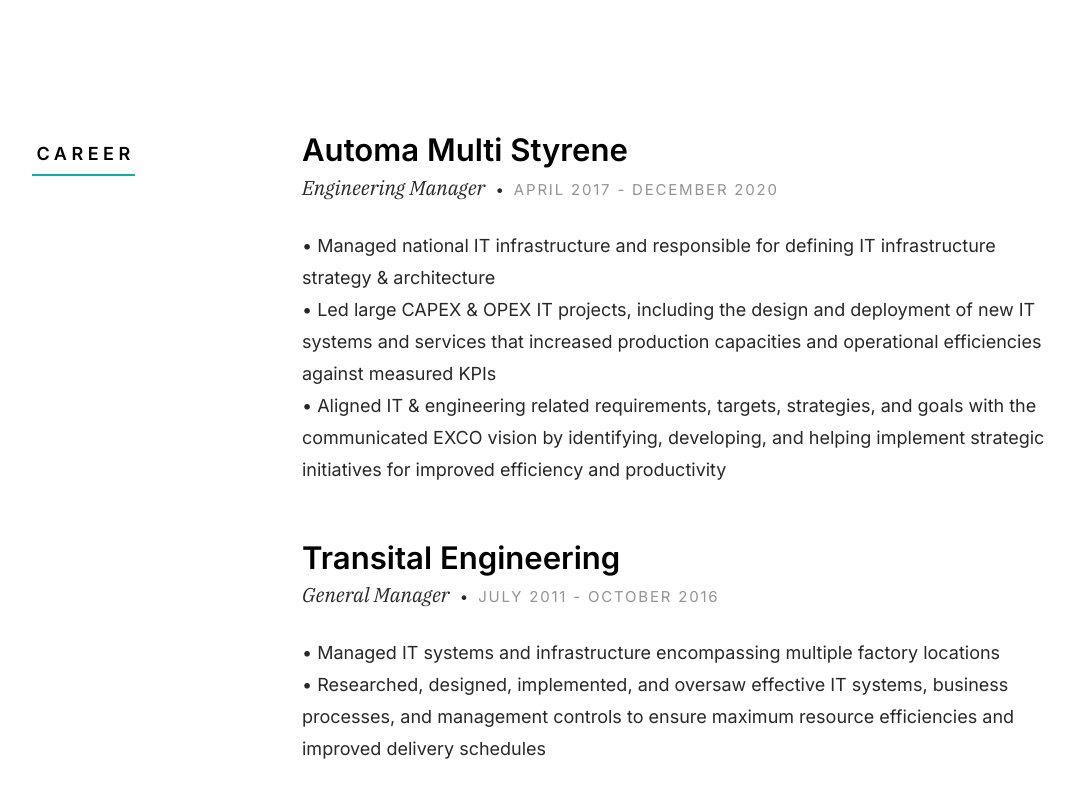
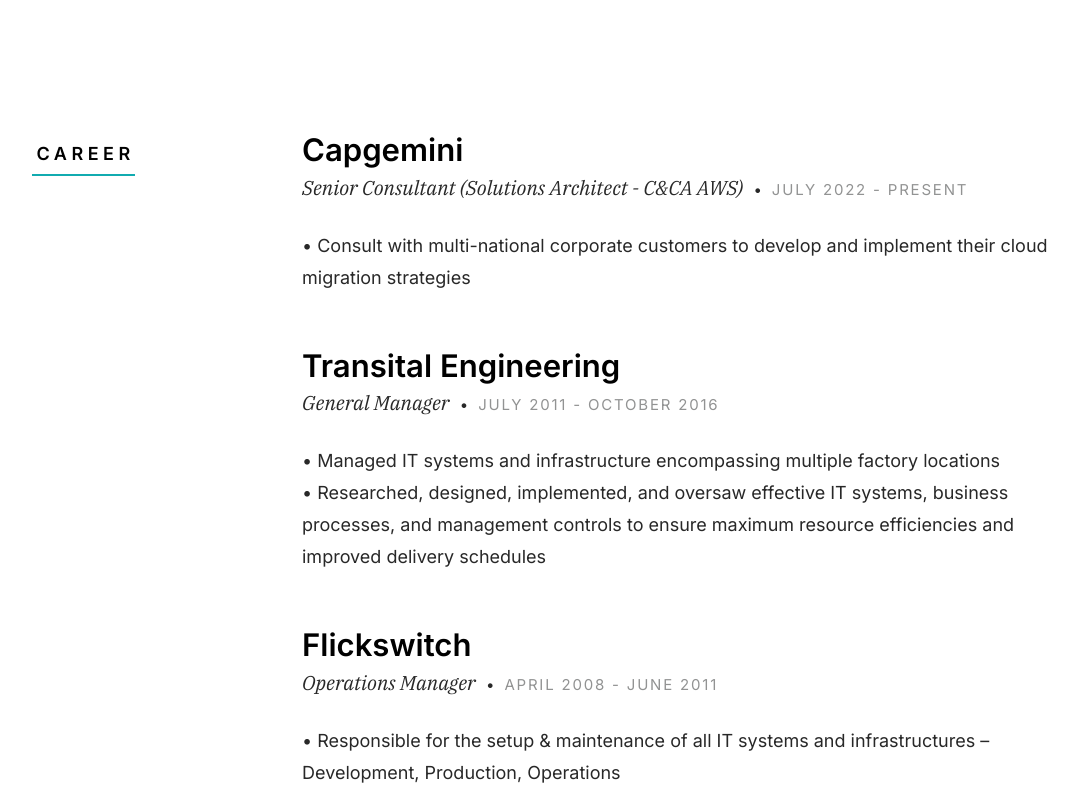
Before and after one commit to JacquesKellerman/aws-resume-serverless, a plain HTML site: page frontend/index.html in a window 1280 px wide. Shown: the part 2560-3355 px from the top of the page, without its empty margins (92-1170 px from the left). Drawn offline with Linux system fonts and the light colour scheme; no server answers.

Commit message:
Upated work experience

```diff
--- a/frontend/index.html
+++ b/frontend/index.html
@@ -174,24 +174,22 @@
                 <h3 class="section-header-allcaps">Career</h3>
             </div>
             <div class="column large-9 tab-12">
+
                 <div class="resume-block">
 
                     <div class="resume-block__header">
-                        <!-- <img class="" src="images/logos/Automa.png" width="50" height="50" alt="Automa"> -->
-                        <h4 class="h3">Automa Multi Styrene</h4>
+                        <h4 class="h3">Capgemini</h4>
                         <p class="resume-block__header-meta">
-                            <span>Engineering Manager</span>
+                            <span>Senior Consultant (Solutions Architect - C&CA AWS)</span>
                             <span class="resume-block__header-date">
-                                April 2017 - December 2020
+                                July 2022 - Present
                             </span>
                         </p>
                     </div>
 
                     <p>
-                        • Managed national IT infrastructure and responsible for defining IT infrastructure strategy & architecture<br>
-                        • Led large CAPEX & OPEX IT projects, including the design and deployment of new IT systems and services that increased production capacities and operational efficiencies against measured KPIs<br>
-                        • Aligned IT & engineering related requirements, targets, strategies, and goals with the communicated EXCO vision by identifying, developing, and helping implement strategic initiatives for improved efficiency and productivity<br>
-                    </p>
+                        • Consult with multi-national corporate customers to develop and implement their cloud migration strategies<br>
+                     </p>
 
                 </div> <!-- end resume-block -->
 
@@ -361,6 +359,10 @@
                             <strong>Business Analysis</strong>
                         </li>
                         <li>
+                            <div class="progress percent70"></div>
+                            <strong>Consulting</strong>
+                        </li>
+                        <li>
                             <div class="progress percent75"></div>
                             <strong>Microsoft Office</strong>
                         </li>
@@ -506,7 +508,7 @@
             <div class="column large-12">
 
                 <h4 class="huge-text">
-                    I am #OpenToWork and currently looking for employment.<br>Please contact me with any oppurtunity you may have.
+                    Should you wish to get in touch with me, click the button!
                 </h4>
 
             </div>
```
